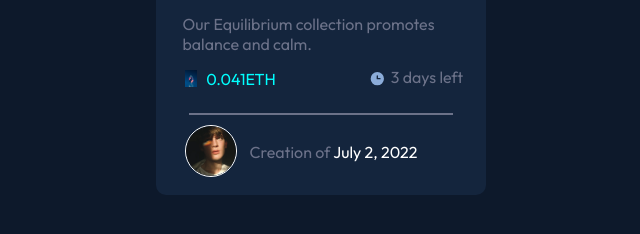
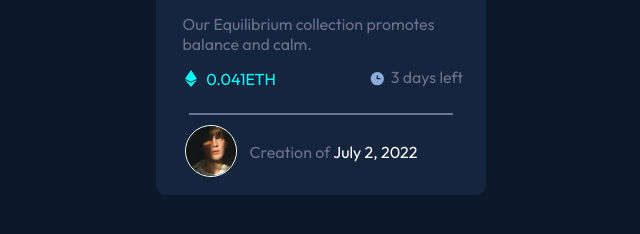
Before and after one commit to yosephs785/NFT-preview-card-component, a plain HTML site: page index.html in a window 1280 px wide. Shown: the part 480-714 px from the top of the page, 319-959 px from the left. Drawn offline with Linux system fonts and the light colour scheme.

Commit message:
index.html

```diff
--- a/index.html
+++ b/index.html
@@ -14,7 +14,7 @@
     <img src="image-equilibrium.jpg" alt="" class="img1">
     <h3>Equilibrium #3429</h3>
     <p>Our Equilibrium collection promotes<br>balance and calm.</p>
-    <img src="image-equilibrium.jpg" alt="" class="img2">
+    <img src="icon-ethereum.svg" alt="" class="img2">
     <p class="P2">0.041ETH</p>
     <img src="icon-clock.svg" alt="" class="img3">
     <p class="p3">3 days left</p>
```
